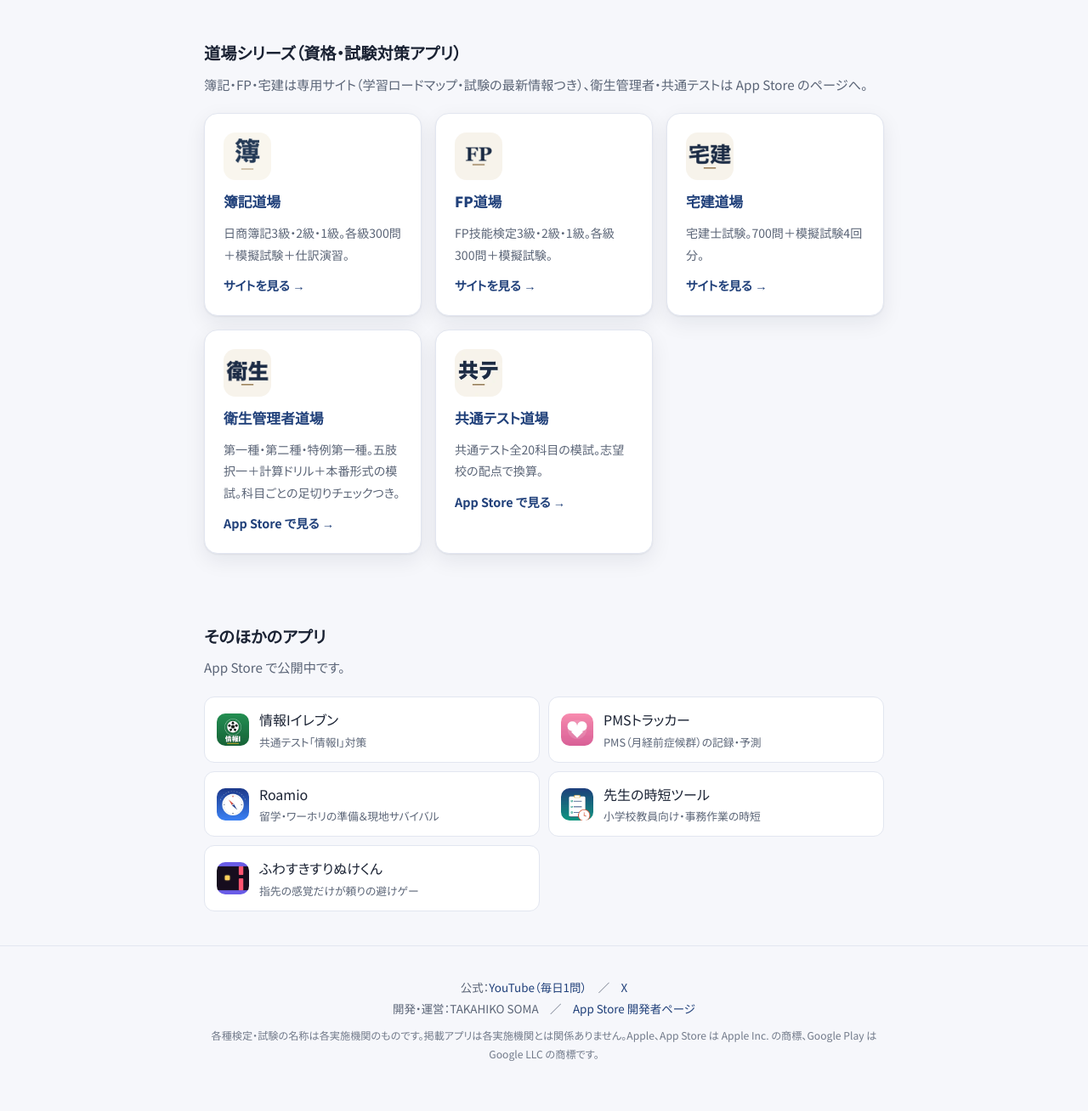
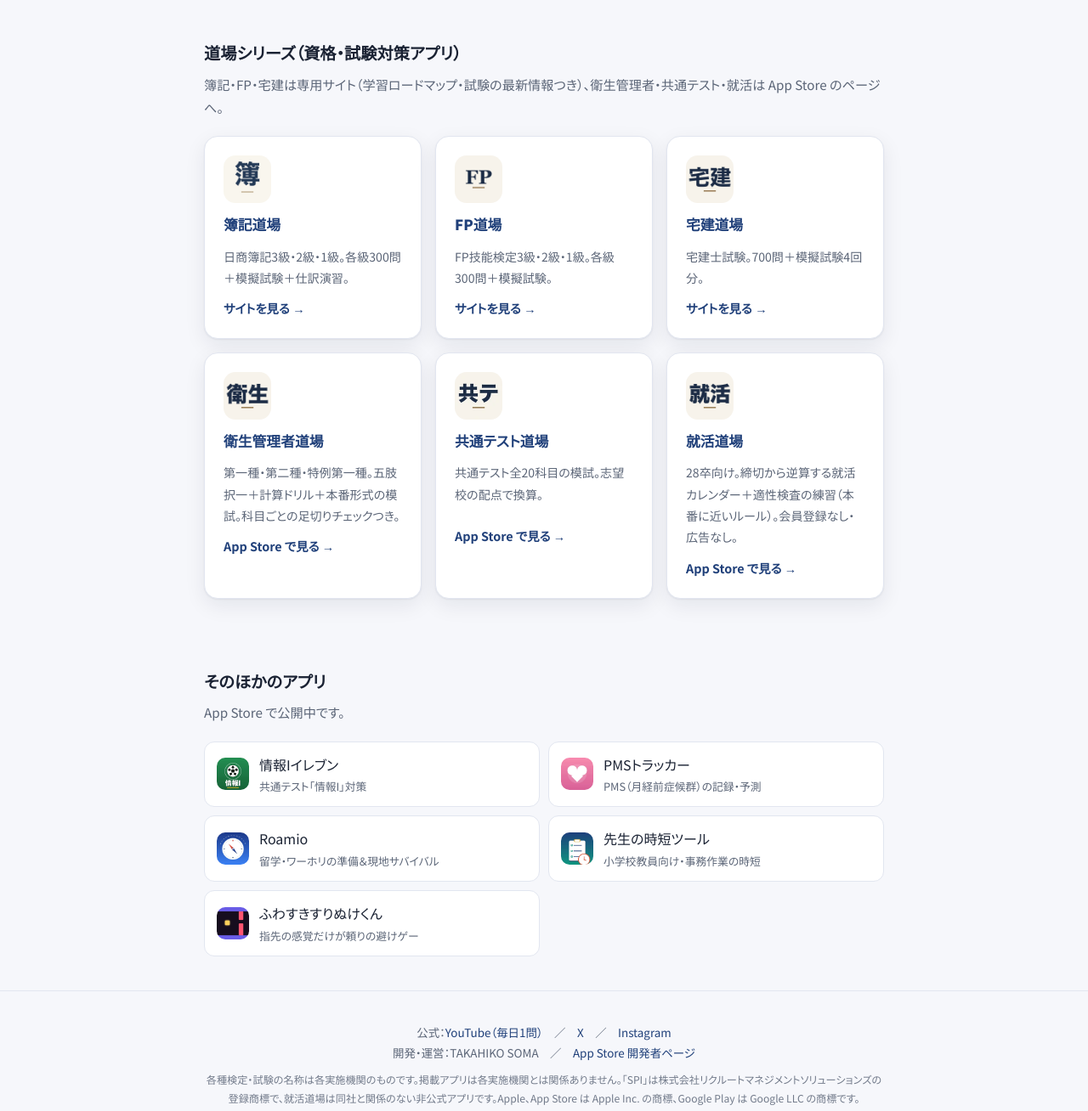
Before and after one commit to takawmd2524-boop/apps-hub, a plain HTML site: page index.html in a window 1280 px wide. Shown: the part 174-1482 px from the top of the page at 85% size. Drawn offline with Linux system fonts and the light colour scheme.

Commit message:
道場シリーズに就活道場のカードを追加

```diff
--- a/index.html
+++ b/index.html
@@ -76,7 +76,7 @@ footer .disc{font-size:.76rem;margin-top:10px;opacity:.85}
   <section>
     <div class="wrap">
       <h2>道場シリーズ（資格・試験対策アプリ）</h2>
-      <p class="sub">簿記・FP・宅建は専用サイト（学習ロードマップ・試験の最新情報つき）、衛生管理者・共通テストは App Store のページへ。</p>
+      <p class="sub">簿記・FP・宅建は専用サイト（学習ロードマップ・試験の最新情報つき）、衛生管理者・共通テスト・就活は App Store のページへ。</p>
       <div class="cards">
         <a class="card" href="https://takawmd2524-boop.github.io/boki-dojo/">
           <img src="assets/icons/boki.webp" alt="簿記道場">
@@ -108,6 +108,12 @@ footer .disc{font-size:.76rem;margin-top:10px;opacity:.85}
           <span>共通テスト全20科目の模試。志望校の配点で換算。</span>
           <span class="go">App Store で見る →</span>
         </a>
+        <a class="card" href="https://apps.apple.com/jp/app/id6838967409?ct=hub">
+          <img src="assets/icons/shukatsu.webp" alt="就活道場">
+          <b>就活道場</b>
+          <span>28卒向け。締切から逆算する就活カレンダー＋適性検査の練習（本番に近いルール）。会員登録なし・広告なし。</span>
+          <span class="go">App Store で見る →</span>
+        </a>
       </div>
     </div>
   </section>
@@ -134,9 +140,9 @@ footer .disc{font-size:.76rem;margin-top:10px;opacity:.85}
 
 <footer>
   <div class="wrap">
-    <div>公式：<a href="https://www.youtube.com/@shikakusyutokudojo?utm_source=hub-site">YouTube（毎日1問）</a>　／　<a href="https://x.com/shikakusyutokuv">X</a></div>
+    <div>公式：<a href="https://www.youtube.com/@shikakusyutokudojo?utm_source=hub-site">YouTube（毎日1問）</a>　／　<a href="https://x.com/shikakusyutokuv">X</a>　／　<a href="https://www.instagram.com/shikakusyutokudojo/">Instagram</a></div>
     <div>開発・運営：TAKAHIKO SOMA　／　<a href="https://apps.apple.com/jp/developer/takahiko-soma/id6793002000">App Store 開発者ページ</a></div>
-    <p class="disc">各種検定・試験の名称は各実施機関のものです。掲載アプリは各実施機関とは関係ありません。Apple、App Store は Apple Inc. の商標、Google Play は Google LLC の商標です。</p>
+    <p class="disc">各種検定・試験の名称は各実施機関のものです。掲載アプリは各実施機関とは関係ありません。「SPI」は株式会社リクルートマネジメントソリューションズの登録商標で、就活道場は同社と関係のない非公式アプリです。Apple、App Store は Apple Inc. の商標、Google Play は Google LLC の商標です。</p>
   </div>
 </footer>
 </body>
```
